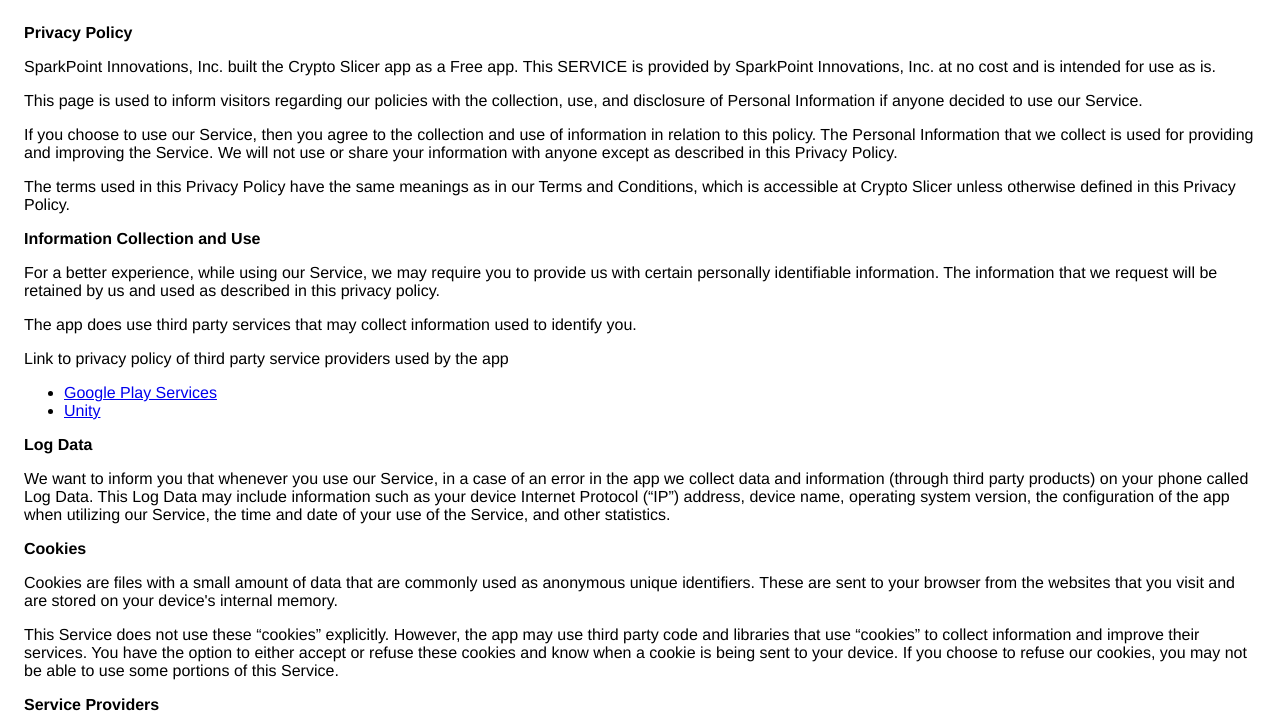
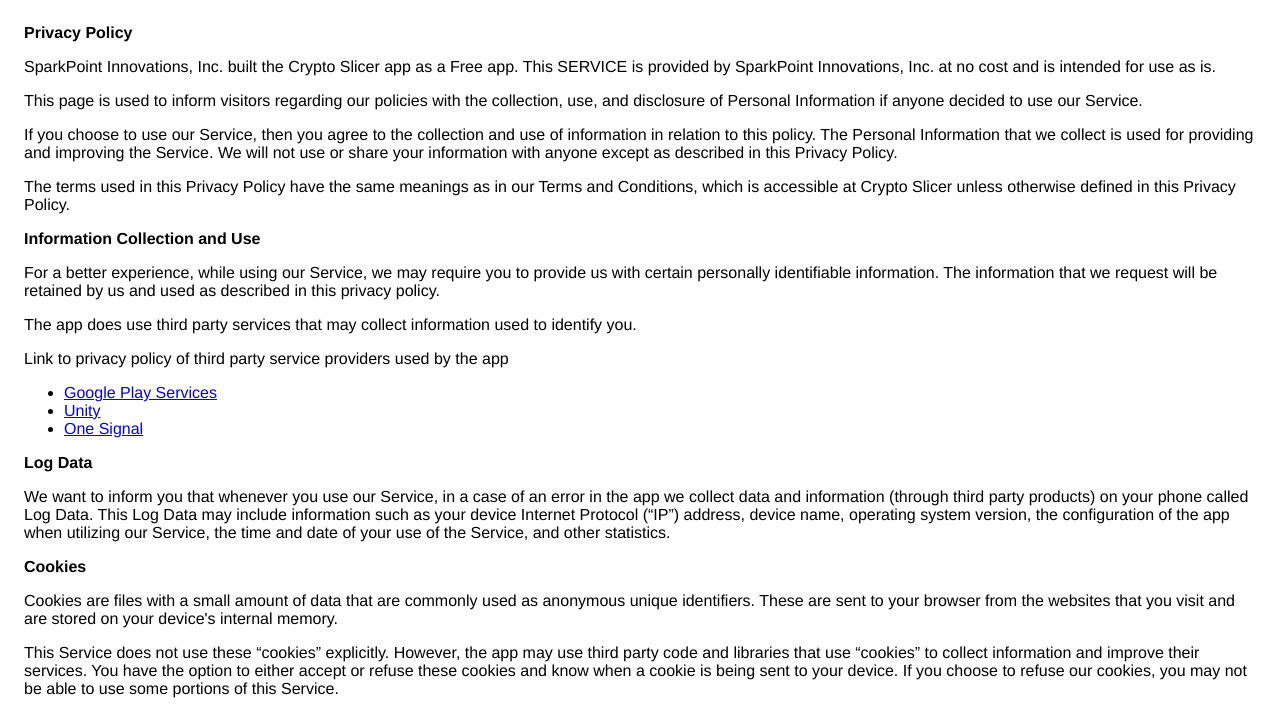
Before and after one commit to sparkpointio/privacy_policies, a plain HTML site: page crypto-slicer/index.html in a window 1280 px wide. Shown: the top 711 px of the page. Drawn offline with Linux system fonts and the light colour scheme.

```diff
--- a/crypto-slicer/index.html
+++ b/crypto-slicer/index.html
@@ -41,7 +41,9 @@
         <li><a href="https://www.google.com/policies/privacy/" target="_blank" rel="noopener noreferrer">Google Play Services</a></li>
         <!----><!----><!----><!----><!----><!----><!----><!----><!----><!---->
         <li><a href="https://unity3d.com/legal/privacy-policy" target="_blank" rel="noopener noreferrer">Unity</a></li>
-        <!----><!----><!----><!----><!----><!----><!----><!----><!----><!----><!----><!----><!----><!---->
+        <!----><!---->
+        <li><a href="https://onesignal.com/privacy_policy" target="_blank" rel="noopener noreferrer">One Signal</a></li>
+        <!----><!----><!----><!----><!----><!----><!----><!----><!----><!----><!---->
       </ul>
     </div>
     <p><strong>Log Data</strong></p>
```
